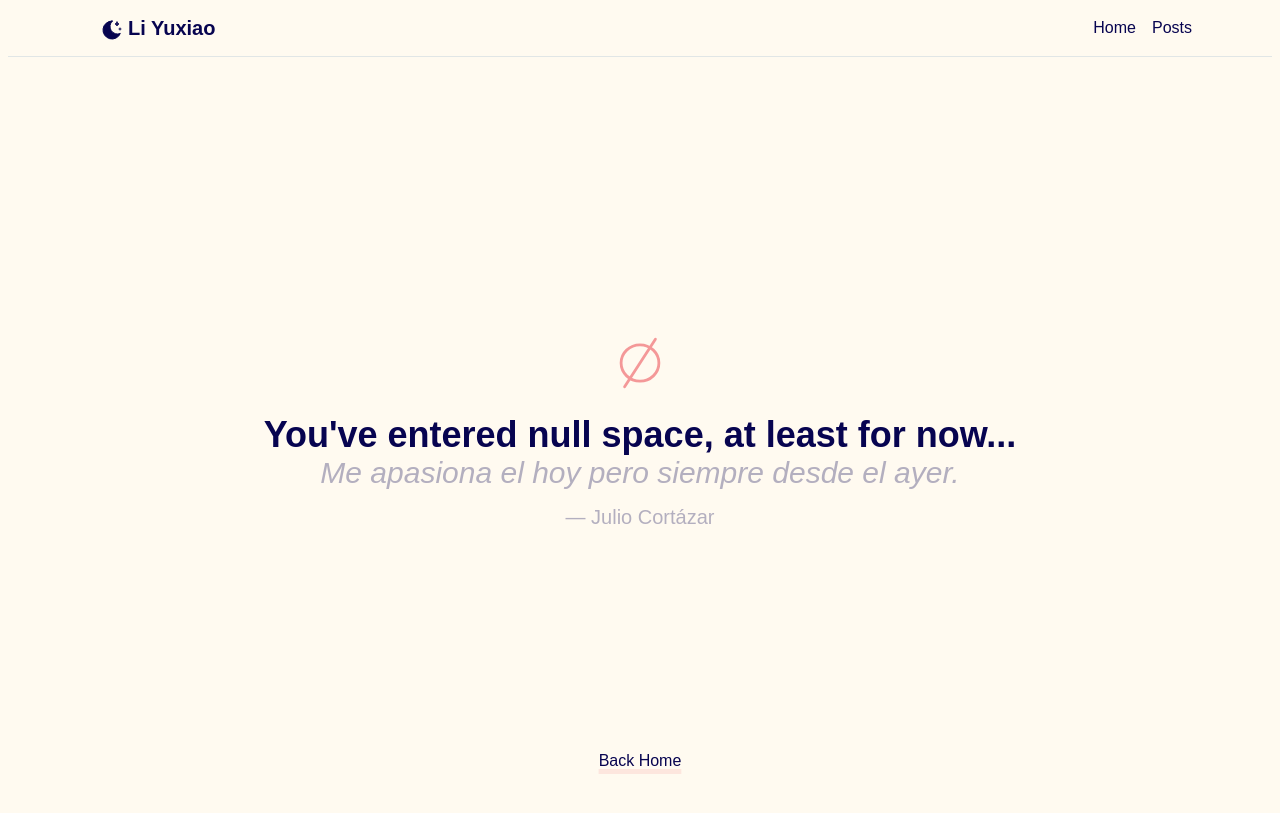
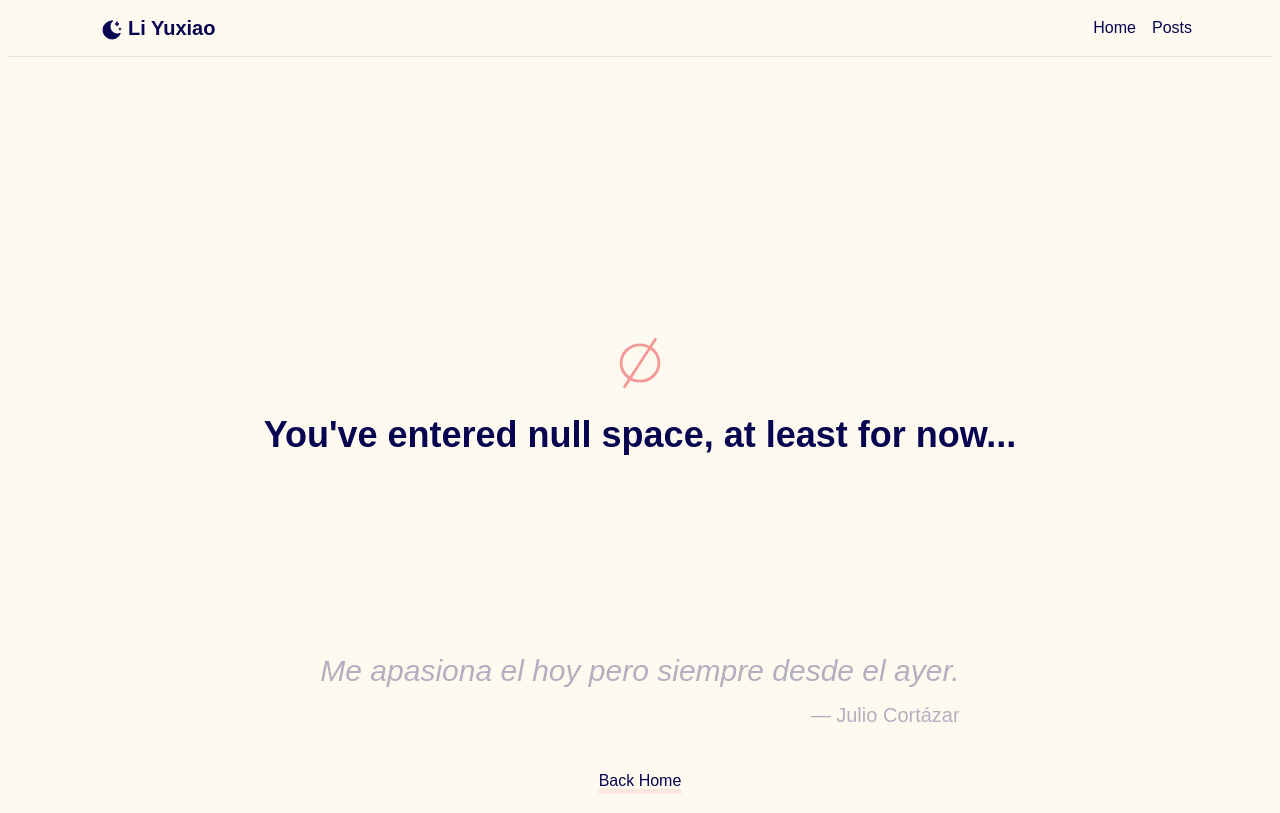
Before and after one commit to Morilindo/morilindo.github.io, a plain HTML site: page blog.html in a window 1280 px wide. Drawn offline with Linux system fonts and the light colour scheme; a web font is replaced by a local one.

Commit message:
(feat) split null space into centred heading group and bottom quote group
Co-Authored-By: Claude Opus 5.5 <noreply@anthropic.com>

```diff
--- a/blog.html
+++ b/blog.html
@@ -78,6 +78,7 @@
 
     <main class="main-container">
       <section class="null-space">
+        <div class="null-space-top">
           <svg
             class="null-space-glyph"
             xmlns="http://www.w3.org/2000/svg"
@@ -92,6 +93,7 @@
             <path d="M62 6L18 74"></path>
           </svg>
           <h1>You've entered null space, at least for now...</h1>
+        </div>
         <div class="null-space-bottom">
           <blockquote class="null-space-quote">
             <p>Me apasiona el hoy pero siempre desde el ayer.</p>
--- a/frontend/css/input.css
+++ b/frontend/css/input.css
@@ -196,30 +196,43 @@
     @apply mb-8;
 }
 
-/* Null space (blog placeholder): glyph | heading (centred) | quote + link */
+/* Null space (blog placeholder): two groups.
+   Top: glyph + heading, with the heading centred on the screen (middle grid row).
+   Bottom: quote + cite (right-aligned), Back Home link near the page bottom. */
 .null-space {
     @apply grid grid-rows-[1fr_auto_1fr] justify-items-center text-center min-h-[calc(100svh-2.75rem)] w-full px-6;
 }
 
+/* Sits in the auto middle row so the h1 is the vertically centred element */
+.null-space-top {
+    @apply row-start-2 relative flex flex-col items-center;
+}
+
+/* Hangs above the h1 without affecting its centring */
 .null-space-glyph {
-    @apply self-end mb-6 h-12 w-12 lg:h-14 lg:w-14 text-accent dark:text-accent-dark;
+    @apply absolute bottom-full mb-6 h-12 w-12 lg:h-14 lg:w-14 text-accent dark:text-accent-dark;
 }
 
 .null-space h1 {
     @apply text-3xl font-bold lg:text-4xl;
 }
 
+/* Bottom row: quote, link 10 below the cite, link 5 above the page bottom */
 .null-space-bottom {
-    @apply flex flex-col items-center justify-end gap-6 pb-10;
+    @apply row-start-3 self-end flex flex-col items-center pb-5;
+}
+
+.null-space-bottom .card-link {
+    @apply mt-10;
 }
 
 .null-space-quote {
     font-family: "Switzer", sans-serif;
-    @apply text-2xl font-extralight italic opacity-30 lg:text-3xl;
+    @apply flex flex-col text-2xl font-extralight italic opacity-30 lg:text-3xl;
 }
 
 .null-space-quote cite {
-    @apply block mt-3 text-lg not-italic lg:text-xl;
+    @apply self-end mt-3 text-lg not-italic lg:text-xl;
 }
 
 /* Make bold elements look highlighted like card-link */
```
Also changed, not shown: frontend/css/output.css. Lines whose indentation alone changed are shown as unchanged.
